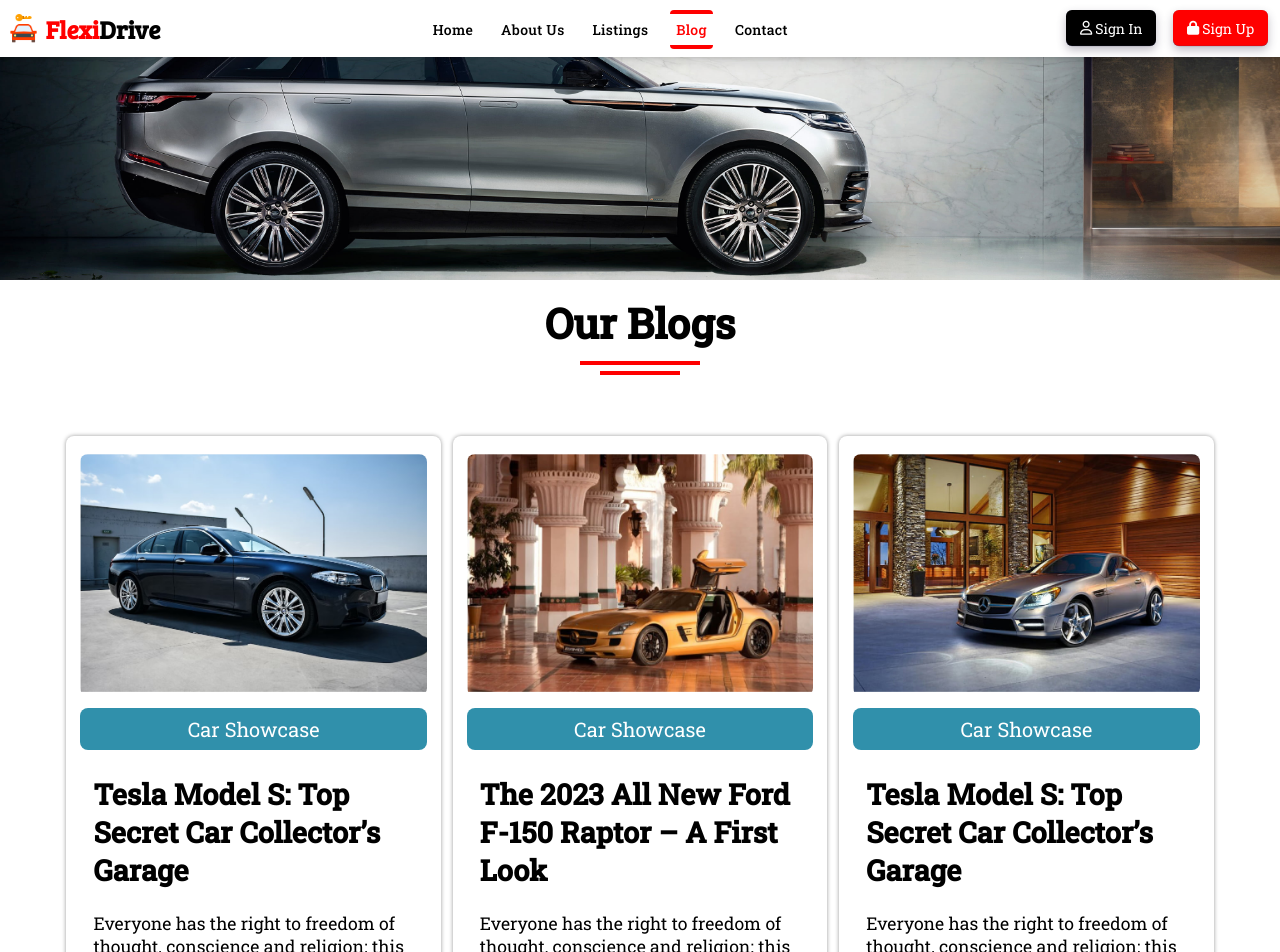
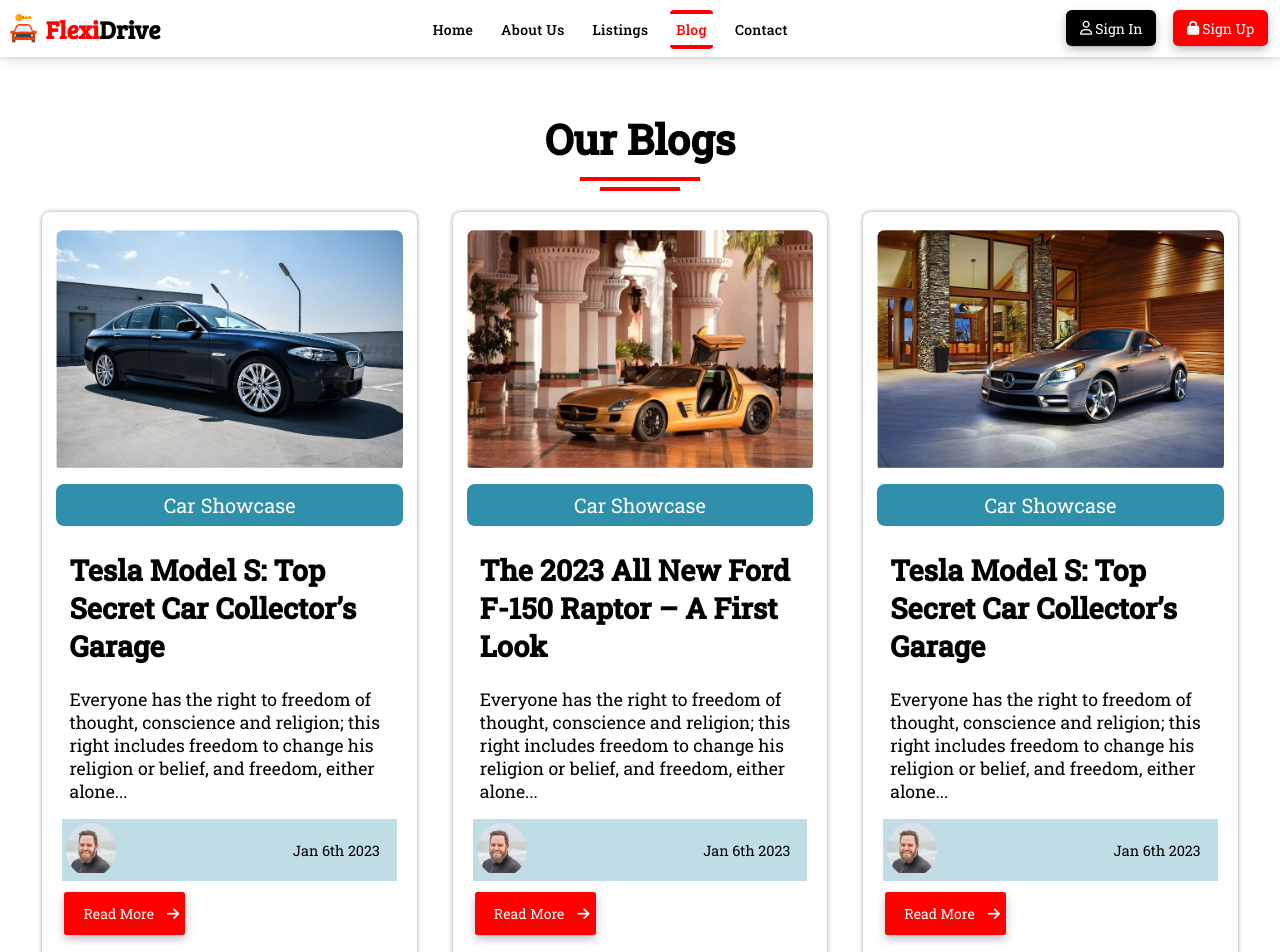
Before and after one commit to Abdirino/Flexi_Drive-Car-Rental-Site, a React (Create React App) app: page /blog in a window 1280 px wide. Shown: the top 952 px of the page. Built offline with nearby package versions, Linux system fonts and the light colour scheme.

Commit message:
booking sec to be adjusted soon 🧑‍💻

```diff
--- a/src/Components/Listings/listings.css
+++ b/src/Components/Listings/listings.css
@@ -16,7 +16,6 @@
 }
 .car-logo {
   display: flex;
-  flex-direction: row;
   justify-content: center;
   align-items: center;
   padding: 20px;
@@ -25,9 +24,8 @@
   display: flex;
   flex: 1 1 150px;
   justify-content: center;
-  gap: 0.8rem;
   align-items: center;
-  /* padding: 10px 20px; */
+  gap: 0.6rem;
   width: 150px;
   height: 70px;
   box-shadow: 0 0 7px rgba(0, 0, 0, 0.4);
--- a/src/Components/Reveal/RevealRight.jsx
+++ b/src/Components/Reveal/RevealRight.jsx
@@ -22,7 +22,7 @@ const RevealRight = ({ children }) => {
         }}
         initial="hidden"
         animate={mainControls}
-        transition={{ duration: 0.4, delay: 0.2 }}
+        transition={{ duration: 0.4, delay: 0.1 }}
       >
         {children}
       </motion.div>
--- a/src/Components/Reveal/RevealUp.jsx
+++ b/src/Components/Reveal/RevealUp.jsx
@@ -22,7 +22,7 @@ const RevealUp = ({ children }) => {
         }}
         initial="hidden"
         animate={mainControls}
-        transition={{ duration: 0.4, delay: 0.2 }}
+        transition={{ duration: 0.4, delay: 0.1 }}
       >
         {children}
       </motion.div>
--- a/src/pages/About/About.jsx
+++ b/src/pages/About/About.jsx
@@ -2,7 +2,6 @@ import React from "react";
 import Footer from "../../Components/Footer/Footer";
 import Navbar from "../../Components/Navbar/Navbar";
 import "./about.css";
-import AboutHero from "../../Images/AboutHero.jpg";
 import Pricing from "../../Components/Pricing/Pricing";
 
 import AboutIMG from "../../Images/about_image.jpg";
@@ -13,9 +12,6 @@ const About = () => {
   return (
     <>
       <Navbar />
-      <div className="hero">
-        <img src={AboutHero} alt="" />
-      </div>
 
       <div className="a-resize">
         <div className="About">
--- a/src/pages/About/about.css
+++ b/src/pages/About/about.css
@@ -11,7 +11,7 @@
   display: flex;
   justify-content: center;
   /* align-items: center; */
-  padding: 3rem 1rem;
+  padding: 6rem 1rem;
   gap: 3rem;
   border-bottom: 2px solid rgba(255, 0, 0, 0.2);
 }
--- a/src/pages/Blog/Blog.jsx
+++ b/src/pages/Blog/Blog.jsx
@@ -2,8 +2,6 @@ import React from "react";
 import "./blog.css";
 import Footer from "../../Components/Footer/Footer";
 import Navbar from "../../Components/Navbar/Navbar";
-
-import BlogHero from "../../Images/Blog-Hero.jpg";
 
 import blog1 from "../../Images/blog-1.jpg";
 import blog2 from "../../Images/blog-2.jpg";
@@ -18,18 +16,15 @@ const Blog = () => {
   return (
     <>
       <Navbar />
-      <div className="hero">
-        <img src={BlogHero} alt="" />
-      </div>
-      <RevealUp>
-        <div className="head">
-          <h1> Our Blogs</h1>
-          <div></div>
-          <div></div>
-        </div>
-      </RevealUp>
 
       <div className="blog">
+        <RevealUp>
+          <div className="head">
+            <h1> Our Blogs</h1>
+            <div></div>
+            <div></div>
+          </div>
+        </RevealUp>
         <div className="B-blog">
           <div className="Blog">
             <div className="b-image">
--- a/src/pages/Blog/blog.css
+++ b/src/pages/Blog/blog.css
@@ -7,7 +7,7 @@
   list-style: none;
 }
 .blog {
-  padding: 2.5rem 1rem;
+  padding: 6rem 1rem;
 }
 .B-blog {
   display: flex;
@@ -15,7 +15,7 @@
   align-items: center;
   text-align: start;
   flex-wrap: wrap;
-  flex: 1 1 250px;
+  flex: 1 1 350px;
 }
 .Blog {
   display: flex;
@@ -24,7 +24,7 @@
   padding: 18px 14px;
   box-shadow: 0 0 4px rgba(0, 0, 0, 0.4);
   border-radius: 8px;
-  margin: 18px 6px;
+  margin: 18px;
   cursor: pointer;
 }
 .Blog .b-image {
@@ -86,15 +86,15 @@
     color: white;
     background: red;
     border: none;
-    margin: 15px 8px !important;
+    margin: 11px 8px !important;
     padding: 2px 6px !important;
-    font-size: 15px !important;
+    font-size: 14px !important;
 }
 .blog-detail .view i{
-    font-size: 1.2rem;
+    font-size: 14px;
 }
 .blog-detail .view p{
-    font-size: 1.2rem;
+    font-size: 14px;
 }
 
 @media (max-width: 1200px) {
@@ -103,6 +103,9 @@
   }
   .B-blog .Blog {
     width: 45%;
+  }
+  .Blog{
+    margin: 18px 6px;
   }
 }
 
--- a/src/pages/Car-Listing/CarListing.jsx
+++ b/src/pages/Car-Listing/CarListing.jsx
@@ -37,9 +37,12 @@ const CarListing = () => {
         <div className="para">
           <RevealUp>
             <p>
-              Determining your dream car requires considering various
-              factors such as sales figures, market demand, and consumer
-              preferences.
+              Selecting the dream car that perfectly aligns with your personal
+              tastes and desires is a multifaceted process that involves an
+              array of crucial considerations. Beyond the sheer appeal of a
+              car's design or its horsepower, delving into the finer details,
+              such as sales figures, market demand, and consumer preferences,
+              can significantly enrich your decision-making process.
             </p>
           </RevealUp>
         </div>
--- a/src/pages/Car-Listing/car-listing.css
+++ b/src/pages/Car-Listing/car-listing.css
@@ -8,7 +8,7 @@
 }
 .hero {
   width: 100%;
-  height: 35vh !important;
+  height: 39vh !important;
   padding: 0 !important;
 }
 .hero img {
@@ -42,12 +42,10 @@
   margin: 1rem;
   cursor: pointer;
 }
-
-.para{
-  padding: 10px;
-}
 .para p{
-  font-size: 22px;
+  font-size: 18px;
+  padding-bottom: 1rem;
+  font-weight: bold;
 }
 
 .next{
--- a/src/pages/Contact/Contact.jsx
+++ b/src/pages/Contact/Contact.jsx
@@ -2,8 +2,6 @@ import React from "react";
 import Footer from "../../Components/Footer/Footer";
 import Navbar from "../../Components/Navbar/Navbar";
 import "./contact.css";
-
-import ContactHero from "../../Images/Conatct-Hero.jpg";
 
 import contactIMG from "../../Images/contact-form.jpg";
 import RevealRight from "../../Components/Reveal/RevealRight";
@@ -12,9 +10,6 @@ const Contact = () => {
   return (
     <>
       <Navbar />
-      <div className="hero">
-        <img src={ContactHero} alt="" />
-      </div>
       <div className="contact">
         <div className="contact-detail">
           <RevealRight>
--- a/src/pages/Contact/contact.css
+++ b/src/pages/Contact/contact.css
@@ -8,7 +8,7 @@
 }
 
 .contact {
-  padding: 3rem 1rem;
+  padding: 6rem 1rem;
 }
 
 .contact .contact-detail {
@@ -23,10 +23,6 @@
   box-shadow: 0 0 3px rgba(0, 0, 0, 0.3);
   border-radius: 2px;
   width: 300px;
-}
-.contact .contact-detail span:hover{
-  background: red;
-  transform: translateY(-12px);
 }
 .contact .contact-detail span i {
   font-size: 1.4rem;
```
Also changed, not shown: src/Images/Flexi-Home.png (deleted), src/Images/Footer PNG.png (deleted).
